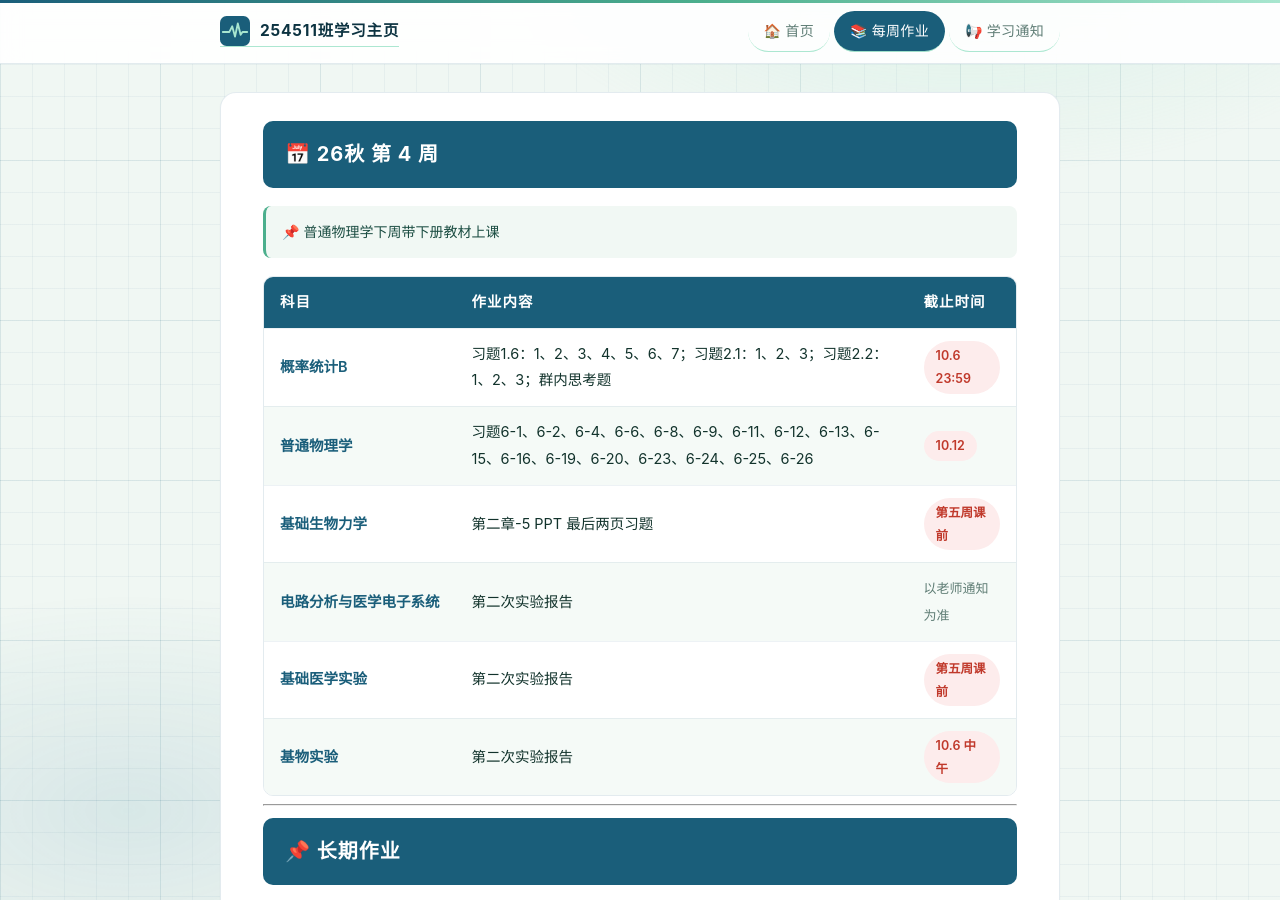
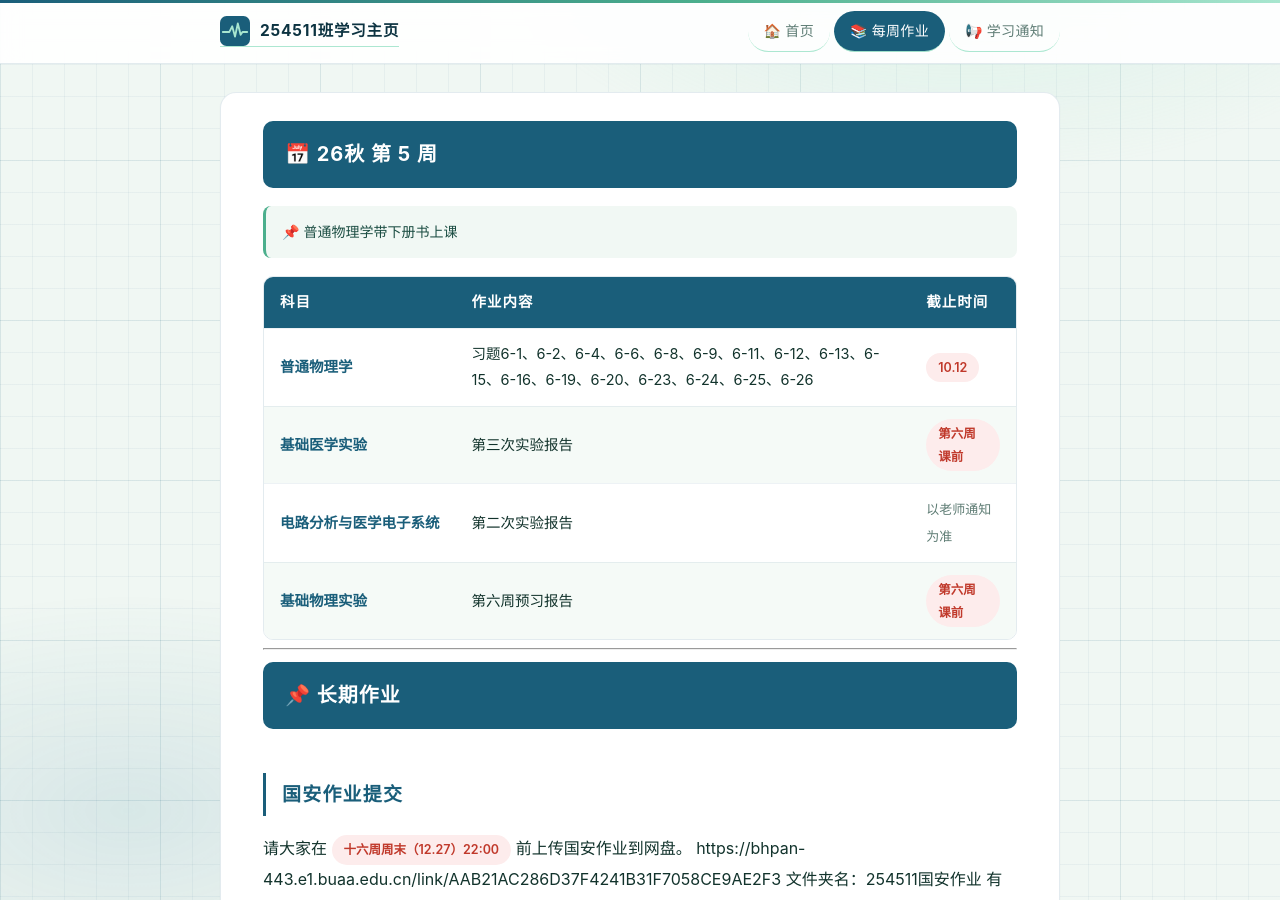
Before and after one commit to BertAGT/254511-Notifications, a Jekyll site: the page built from homework.md, in a window 1280 px wide and 900 px high. Built offline with Jekyll 4.4.1, drawn with Linux system fonts in a browser that asks for light colours.

Commit message:
📦 自动发布：Week 5

```diff
--- a/homework.md
+++ b/homework.md
@@ -6,18 +6,16 @@ nav: homework
 
 <!-- ROBOT:WEEKLY:START 机器人管理区：每周作业只保留最新一周，旧周会被自动替换掉 -->
 
-# 📅 26秋 第 4 周
+# 📅 26秋 第 5 周
 
-<div class="notice">📌 普通物理学下周带下册教材上课</div>
+<div class="notice">📌 普通物理学带下册书上课</div>
 
 | 科目 | 作业内容 | 截止时间 |
 |------|----------|----------|
-| 概率统计B | 习题1.6：1、2、3、4、5、6、7；习题2.1：1、2、3；习题2.2：1、2、3；群内思考题 | <span class="deadline">10.6 23:59</span> |
 | 普通物理学 | 习题6-1、6-2、6-4、6-6、6-8、6-9、6-11、6-12、6-13、6-15、6-16、6-19、6-20、6-23、6-24、6-25、6-26 | <span class="deadline">10.12</span> |
-| 基础生物力学 | 第二章-5 PPT 最后两页习题 | <span class="deadline">第五周课前</span> |
+| 基础医学实验 | 第三次实验报告 | <span class="deadline">第六周课前</span> |
 | 电路分析与医学电子系统 | 第二次实验报告 | <span class="tbd">以老师通知为准</span> |
-| 基础医学实验 | 第二次实验报告 | <span class="deadline">第五周课前</span> |
-| 基物实验 | 第二次实验报告 | <span class="deadline">10.6 中午</span> |
+| 基础物理实验 | 第六周预习报告 | <span class="deadline">第六周课前</span> |
 
 ---
 
```
Also changed, not shown: index.md (+2 -0 lines).
